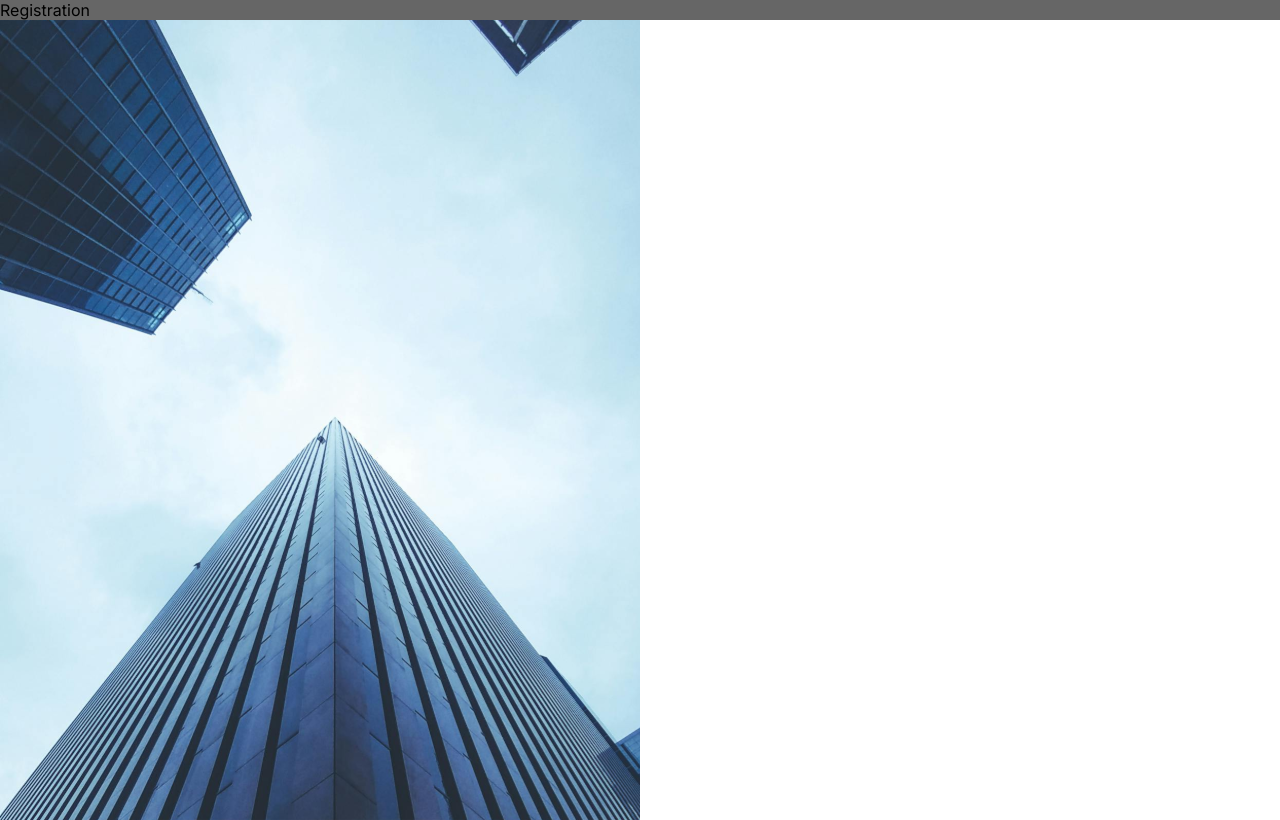
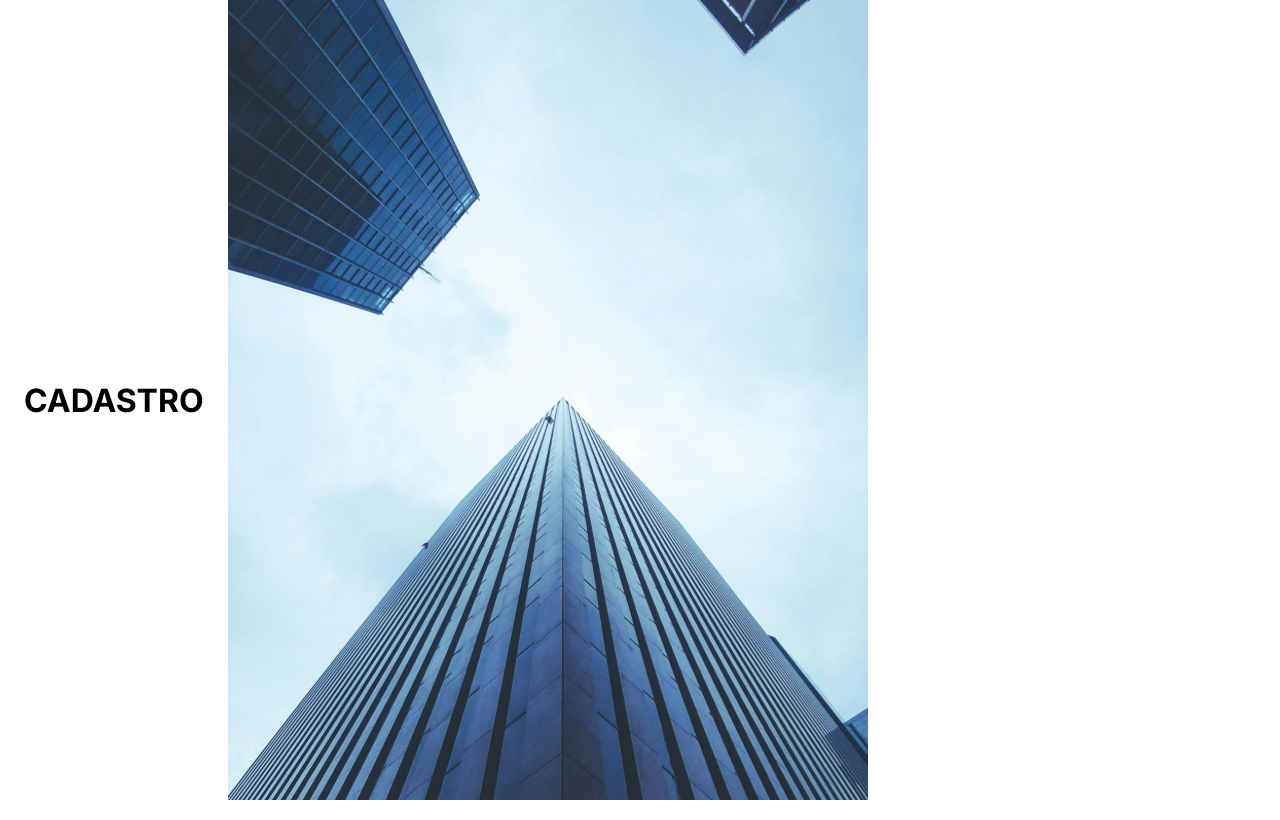
Before and after one commit to kleber-goncalves/dashboard-de-vendas, a React (Vite) app: page /cadastro in a window 1280 px wide. Built offline with nearby package versions, Linux system fonts and the light colour scheme.

Commit message:
Feat material-ui-insert

```diff
--- a/package.json
+++ b/package.json
@@ -10,6 +10,9 @@
     "preview": "vite preview"
   },
   "dependencies": {
+    "@emotion/react": "^11.14.0",
+    "@emotion/styled": "^11.14.1",
+    "@mui/material": "^7.3.4",
     "@types/styled-components": "^5.1.34",
     "react": "^19.1.1",
     "react-dom": "^19.1.1",
--- /dev/null
+++ b/src/components/BannerImage.tsx
@@ -0,0 +1,8 @@
+import styled from 'styled-components'
+
+export const BannerImage = styled.div`
+    background-image: url(/login-image.svg);
+    background-size: cover;
+    height: 100vh;
+    width: 50vw;
+`
--- /dev/null
+++ b/src/components/index.ts
@@ -0,0 +1 @@
+export * from './BannerImage'
--- a/src/pages/Login.tsx
+++ b/src/pages/Login.tsx
@@ -1,20 +1,36 @@
-import styled from 'styled-components'
-
-const LoginArea = styled.div`
-    background: #666;
-`
-const LoginImage = styled.div`
-    background-image: url(/login-image.svg);
-    background-size: cover;
-    height: 100vh;
-    width: 50vw;
-`
+import { Box, Container, Grid } from '@mui/material'
+import { BannerImage } from '@/components'
 
 function Login() {
     return (
         <>
-            <LoginArea>LOGIN</LoginArea>
-            <LoginImage />
+            <Box>
+                <Grid container>
+                    <Grid
+                        item
+                        xs={12}
+                        sm={6}
+                        sx={{
+                            alignItems: 'center',
+                            display: 'flex',
+                            height: '100vh',
+                        }}
+                    >
+                        <Container maxWidth="sm">
+                            <h1>LOGIN</h1>
+                        </Container>
+                    </Grid>
+                    <Grid
+                        item
+                        sm={6}
+                        sx={{
+                            display: { xs: 'none', sm: 'block' },
+                        }}
+                    >
+                        <BannerImage />
+                    </Grid>
+                </Grid>
+            </Box>
         </>
     )
 }
--- a/src/pages/Registration.tsx
+++ b/src/pages/Registration.tsx
@@ -1,20 +1,36 @@
-import styled from 'styled-components'
-
-const RegistrationArea = styled.div`
-    background: #666;
-`
-const RegistrationImage = styled.div`
-    background-image: url(/Login-image.svg);
-    background-size: cover;
-    height: 100vh;
-    width: 50vw;
-`
+import { Box, Container, Grid } from '@mui/material'
+import { BannerImage } from '@/components'
 
 function Registration() {
     return (
         <>
-            <RegistrationArea>Registration</RegistrationArea>
-            <RegistrationImage />
+            <Box>
+                <Grid container>
+                    <Grid
+                        item
+                        xs={12}
+                        sm={6}
+                        sx={{
+                            alignItems: 'center',
+                            display: 'flex',
+                            height: '100vh',
+                        }}
+                    >
+                        <Container maxWidth="sm">
+                            <h1>CADASTRO</h1>
+                        </Container>
+                    </Grid>
+                    <Grid
+                        item
+                        sm={6}
+                        sx={{
+                            display: { xs: 'none', sm: 'block' },
+                        }}
+                    >
+                        <BannerImage />
+                    </Grid>
+                </Grid>
+            </Box>
         </>
     )
 }
--- a/src/styles/globalStyle.ts
+++ b/src/styles/globalStyle.ts
@@ -9,7 +9,7 @@
         padding: 0;
         font-family: "Inter", sans-serif;
     }
-    h1, h2, p, ul, li {
+    h1, h2, p, ul, li, figure{
         margin: 0;
         padding: 0;
     }
--- a/tsconfig.app.json
+++ b/tsconfig.app.json
@@ -9,7 +9,7 @@
         "skipLibCheck": true,
         "baseUrl": ".",
         "paths": {
-            "@*": ["src/*"]
+            "@/*": ["src/*"]
         },
 
         /* Bundler mode */
--- a/tsconfig.json
+++ b/tsconfig.json
@@ -2,7 +2,7 @@
     "compilerOptions": {
         "baseUrl": ".",
         "paths": {
-      "@*": ["src/*"]
+            "@/*": ["src/*"]
         }
     },
     "files": [],
--- a/vite.config.ts
+++ b/vite.config.ts
@@ -4,10 +4,13 @@
 
 // https://vite.dev/config/
 export default defineConfig({
-  plugins: [react()],
-  resolve: {
-    alias: {
-      '@': path.resolve(__dirname, './src'),
+    plugins: [react()],
+    optimizeDeps: {
+        include: ['@emotion/styled'],
     },
-  },
+    resolve: {
+        alias: {
+            '@': path.resolve(__dirname, './src'),
+        },
+    },
 })
```
Also changed, not shown: 1 other file (tests, documents, lock files or other folders). Lines whose indentation alone changed are shown as unchanged.
